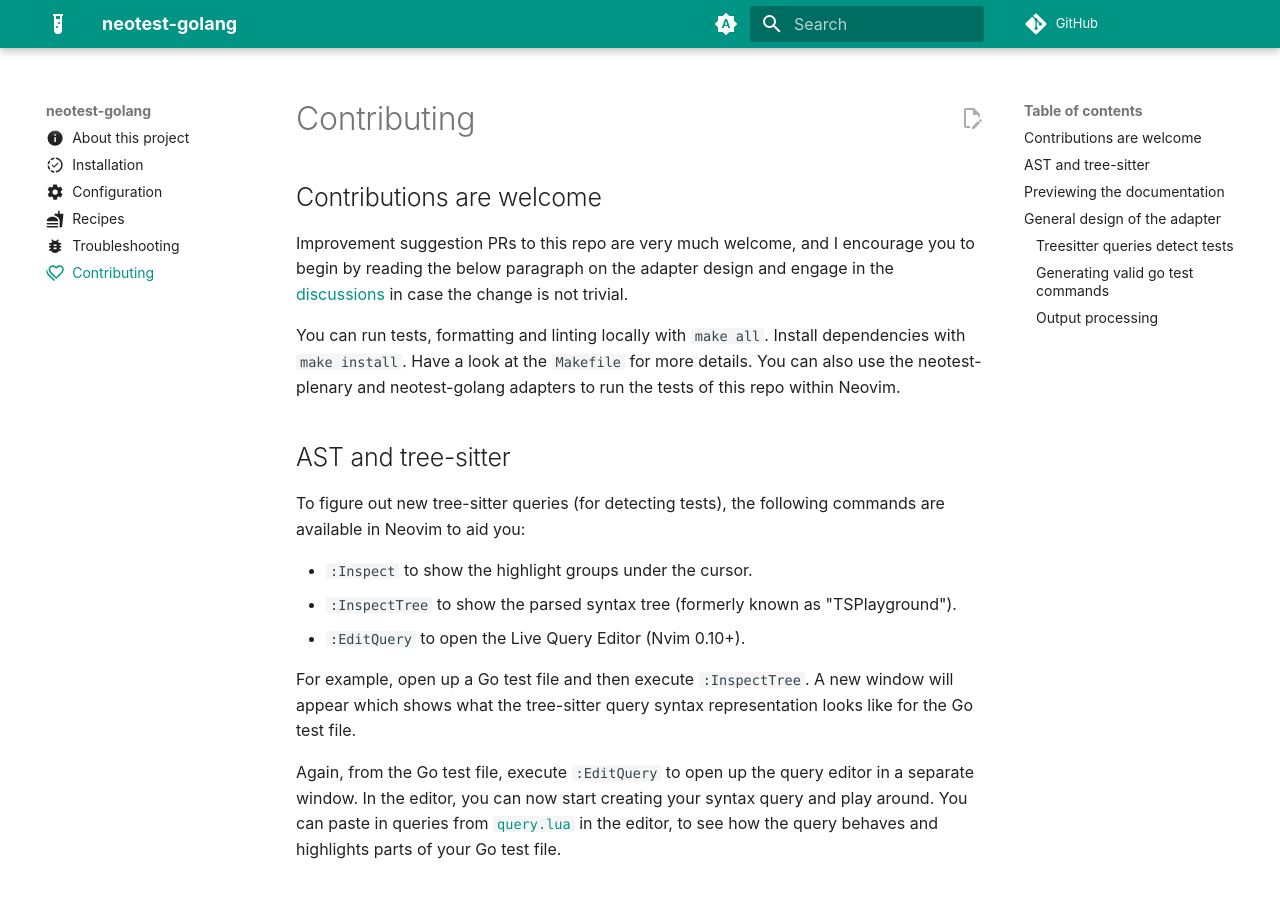
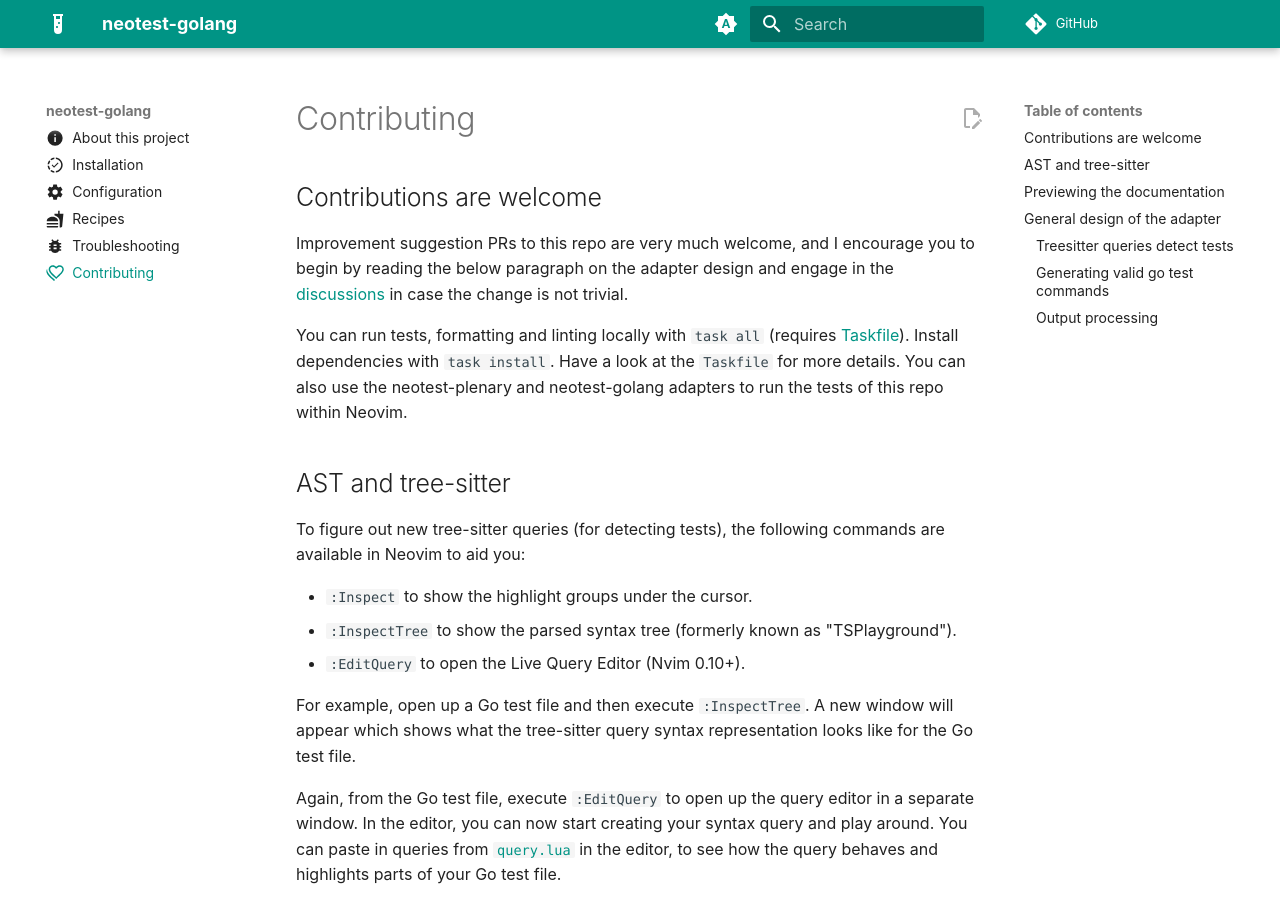
Before and after one commit to fredrikaverpil/neotest-golang, an MkDocs documentation site: the page built from docs/contrib.md, in a window 1280 px wide and 900 px high. Built offline with MkDocs 1.6.1 and Material for MkDocs 9.7.7, drawn with Linux system fonts in a browser that asks for light colours; comment, search, counter and statistics services are not loaded.

Commit message:
ci(task): replace Makefile with Taskfile (#322)

```diff
--- a/docs/contrib.md
+++ b/docs/contrib.md
@@ -11,10 +11,11 @@ you to begin by reading the below paragraph on the adapter design and engage in
 the [discussions](https://github.com/fredrikaverpil/neotest-golang/discussions)
 in case the change is not trivial.
 
-You can run tests, formatting and linting locally with `make all`. Install
-dependencies with `make install`. Have a look at the `Makefile` for more
-details. You can also use the neotest-plenary and neotest-golang adapters to run
-the tests of this repo within Neovim.
+You can run tests, formatting and linting locally with `task all` (requires
+[Taskfile](https://taskfile.dev/)). Install dependencies with `task install`.
+Have a look at the `Taskfile` for more details. You can also use the
+neotest-plenary and neotest-golang adapters to run the tests of this repo within
+Neovim.
 
 ## AST and tree-sitter
 
```
Also changed, not shown: Taskfile.yml (+22 -4 lines), 2 other files.
